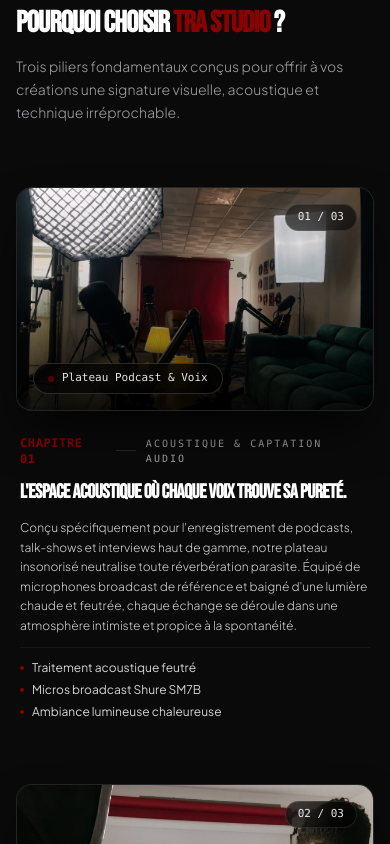
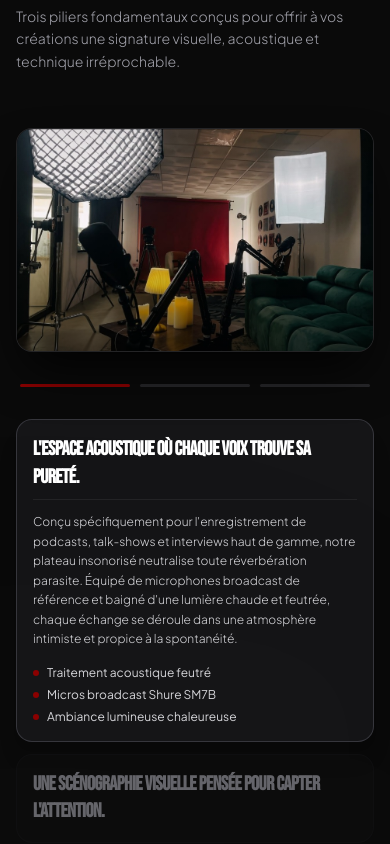
Before and after one commit to ntajemouti/TRA--STUDIO, a React (Vite) app: page / in a window 390 px wide. Shown: the part 6700-7544 px from the top of the page. Built offline with nearby package versions, Linux system fonts and the light colour scheme.

Commit message:
refactor(experience): remove 01-03 numbers, remove all overlays on photos, keep only big titles, and bring image-mask transition to mobile and tablet

```diff
--- a/src/components/showcase/ExperienceSection.tsx
+++ b/src/components/showcase/ExperienceSection.tsx
@@ -2,57 +2,45 @@ import React, { useState, useEffect, useRef } from 'react';
 import { ArrowUpRight } from 'lucide-react';
 import { ScrollReveal } from '../ui/ScrollReveal';
 
-interface Chapter {
+interface ChapterItem {
   id: string;
-  number: string;
-  tag: string;
   title: string;
   description: string;
   specs: string[];
   image: string;
   imageAlt: string;
-  badge: string;
   imagePosition: string;
 }
 
-const CHAPTERS: Chapter[] = [
+const CHAPTERS: ChapterItem[] = [
   {
-    id: 'chapter-podcast',
-    number: '01',
-    tag: 'ACOUSTIQUE & CAPTATION AUDIO',
+    id: 'podcast',
     title: "L'espace acoustique où chaque voix trouve sa pureté.",
     description:
       "Conçu spécifiquement pour l'enregistrement de podcasts, talk-shows et interviews haut de gamme, notre plateau insonorisé neutralise toute réverbération parasite. Équipé de microphones broadcast de référence et baigné d'une lumière chaude et feutrée, chaque échange se déroule dans une atmosphère intimiste et propice à la spontanéité.",
     specs: ['Traitement acoustique feutré', 'Micros broadcast Shure SM7B', 'Ambiance lumineuse chaleureuse'],
     image: '/images/why-choose/chapter-1-podcast.jpg',
     imageAlt: 'Plateau podcast professionnel avec sofa émeraude et microphones studio à TRA Studio',
-    badge: 'Plateau Podcast & Voix',
     imagePosition: 'object-center',
   },
   {
-    id: 'chapter-filming',
-    number: '02',
-    tag: 'TOURNAGE & LUMIÈRE CINÉMA',
+    id: 'filming',
     title: "Une scénographie visuelle pensée pour capter l'attention.",
     description:
       "Des formats courts percutants pour les réseaux sociaux aux capsules de marque et shootings éditoriaux, nos caméras 4K grand capteur et notre éclairage Godox modulable sculptent chaque plan avec une précision chirurgicale. Du cyclorama blanc épuré aux décors thématiques, votre identité visuelle s'exprime sans compromis.",
     specs: ['Captation multicaméra 4K', 'Projecteurs Godox à lumière modelée', 'Cyclorama & décors modulables'],
     image: '/images/why-choose/chapter-2-filming.jpg',
     imageAlt: 'Session de tournage audiovisuel et shooting avec éclairage Godox et caméra à TRA Studio',
-    badge: 'Plateau Audiovisuel 4K',
     imagePosition: 'object-[center_20%]',
   },
   {
-    id: 'chapter-postprod',
-    number: '03',
-    tag: 'RÉGIE TECHNIQUE & WORKFLOW IMMÉDIAT',
+    id: 'postprod',
     title: "Un accompagnement millimétré et des rushs prêts à l'emploi.",
     description:
       "De la régie de monitoring aux postes de montage dédiés, notre assistance technique veille en direct sur le calibrage sonore, l'étalonnage et le cadrage. À la fin de chaque séance, repartez sans attendre avec l'intégralité de vos fichiers haute résolution bruts ou montés, immédiatement exploitables pour vos diffusions.",
     specs: ['Monitoring son & image en direct', 'Livraison instantanée des rushs', 'Assistance technique continue'],
     image: '/images/why-choose/chapter-3-postprod.jpg',
     imageAlt: 'Poste de régie, monitoring et post-production avec vue sur plateau à TRA Studio',
-    badge: 'Régie & Post-Production',
     imagePosition: 'object-[center_42%]',
   },
 ];
@@ -62,7 +50,31 @@ export const ExperienceSection: React.FC = () => {
   const chapterRefs = useRef<(HTMLDivElement | null)[]>([]);
   const isScrollingManual = useRef<boolean>(false);
 
-  // Set up scroll-triggered chapter transitions on desktop using IntersectionObserver
+  // Mobile / Tablet touch swipe gesture tracking
+  const touchStartX = useRef<number>(0);
+  const touchEndX = useRef<number>(0);
+
+  const handleTouchStart = (e: React.TouchEvent) => {
+    touchStartX.current = e.touches[0].clientX;
+    touchEndX.current = e.touches[0].clientX;
+  };
+
+  const handleTouchMove = (e: React.TouchEvent) => {
+    touchEndX.current = e.touches[0].clientX;
+  };
+
+  const handleTouchEnd = () => {
+    const deltaX = touchStartX.current - touchEndX.current;
+    if (deltaX > 45) {
+      // Swipe left -> Next
+      setActiveChapter((prev) => (prev + 1) % CHAPTERS.length);
+    } else if (deltaX < -45) {
+      // Swipe right -> Prev
+      setActiveChapter((prev) => (prev - 1 + CHAPTERS.length) % CHAPTERS.length);
+    }
+  };
+
+  // Scroll-triggered chapter transitions on desktop using IntersectionObserver
   useEffect(() => {
     if (typeof window === 'undefined') return;
 
@@ -95,7 +107,7 @@ export const ExperienceSection: React.FC = () => {
     setActiveChapter(index);
     isScrollingManual.current = true;
     const target = chapterRefs.current[index];
-    if (target) {
+    if (target && window.innerWidth >= 1024) {
       target.scrollIntoView({ behavior: 'smooth', block: 'center' });
     }
     setTimeout(() => {
@@ -115,15 +127,10 @@ export const ExperienceSection: React.FC = () => {
       <div className="max-w-7xl mx-auto px-4 sm:px-6 lg:px-8 relative z-10 space-y-12 sm:space-y-16 lg:space-y-20">
 
         {/* =========================================================================
-            SECTION HEADER: Minimalist, editorial and high-end
+            SECTION HEADER: Clean & Editorial
            ========================================================================= */}
         <ScrollReveal animation="fade-down" duration={700}>
-          <div className="max-w-3xl space-y-4">
-            <div className="inline-flex items-center gap-2.5 px-3.5 py-1.5 rounded-full bg-zinc-900/90 border border-zinc-800 text-[11px] font-mono tracking-widest text-zinc-300 uppercase shadow-sm">
-              <span className="w-1.5 h-1.5 rounded-full bg-studio-red" />
-              <span>EXCELLENCE AUDIOVISUELLE • TÉMARA</span>
-            </div>
-
+          <div className="max-w-3xl space-y-3 sm:space-y-4">
             <h2 className="text-3xl sm:text-5xl lg:text-6xl font-display font-black uppercase tracking-tight text-white leading-[1.05]">
               Pourquoi choisir <span className="text-studio-red">TRA Studio</span> ?
             </h2>
@@ -136,12 +143,13 @@ export const ExperienceSection: React.FC = () => {
 
         {/* =========================================================================
             DESKTOP COMPOSITION (lg+):
-            - Large cinematic photo with smooth image-mask reveals
-            - Clean aligned text column with 3 chapters & minimal progress indicator
+            - Pure cinematic image (no text, no numbers on top of the photo)
+            - Smooth image-mask reveal transition
+            - Clean aligned text column with the 3 big titles
            ========================================================================= */}
         <div className="hidden lg:grid lg:grid-cols-12 lg:gap-12 xl:gap-16 items-start relative">
 
-          {/* Left Column: Sticky Cinematic Image Viewport */}
+          {/* Left Column: Sticky Cinematic Image Viewport (Pure Photo, No text overlays) */}
           <div className="lg:col-span-7 sticky top-28">
             <div className="relative aspect-[16/11] xl:aspect-[4/3] w-full rounded-3xl overflow-hidden bg-zinc-950 border border-zinc-800/90 shadow-2xl shadow-black/90 group">
               {CHAPTERS.map((ch, idx) => {
@@ -169,21 +177,8 @@ export const ExperienceSection: React.FC = () => {
                       loading={idx === 0 ? 'eager' : 'lazy'}
                     />
 
-                    {/* Subtle cinematic gradient vignette */}
-                    <div className="absolute inset-0 bg-gradient-to-t from-black/85 via-black/25 to-black/10 pointer-events-none" />
-
-                    {/* Discreet bottom status badge */}
-                    <div className="absolute bottom-6 left-6 z-20 flex items-center gap-2.5 px-4 py-2 rounded-full bg-black/65 backdrop-blur-md border border-white/15 text-xs text-zinc-200 shadow-xl">
-                      <span className="w-2 h-2 rounded-full bg-studio-red animate-pulse" />
-                      <span className="font-mono text-[11px] tracking-wider uppercase">{ch.badge}</span>
-                      <span className="text-zinc-600 font-mono">•</span>
-                      <span className="text-zinc-400 font-mono text-[11px]">TRA Studio 4K</span>
-                    </div>
-
-                    {/* Top right chapter label */}
-                    <div className="absolute top-6 right-6 z-20 px-3.5 py-1.5 rounded-full bg-black/60 backdrop-blur-md border border-white/10 font-mono text-xs text-white/90">
-                      <span>{ch.number} / 03</span>
-                    </div>
+                    {/* Pure subtle vignette - NO text, NO numbers on photo */}
+                    <div className="absolute inset-0 bg-gradient-to-t from-black/50 via-transparent to-black/10 pointer-events-none" />
                   </div>
                 );
               })}
@@ -193,28 +188,20 @@ export const ExperienceSection: React.FC = () => {
             <div className="h-6 w-3/4 mx-auto bg-gradient-to-r from-transparent via-studio-red/20 to-transparent blur-xl pointer-events-none -mt-3" />
           </div>
 
-          {/* Right Column: Editorial Text Area & Progress Indicator */}
+          {/* Right Column: Text Area with the 3 Big Titles Only */}
           <div className="lg:col-span-5 space-y-4 pt-2">
 
-            {/* Minimal Progress Indicator & Chapter Selector */}
-            <div className="sticky top-28 z-30 pb-6 mb-2 border-b border-zinc-800/80 bg-studio-bg/95 backdrop-blur-md flex items-center justify-between">
-              <div className="flex items-center gap-3">
+            {/* Minimalist Progress Bar (Slim Lines Only, No Numbers) */}
+            <div className="sticky top-28 z-30 pb-5 mb-2 border-b border-zinc-800/80 bg-studio-bg/95 backdrop-blur-md flex items-center gap-3">
               {CHAPTERS.map((ch, idx) => (
                 <button
                   key={ch.id}
                   type="button"
                   onClick={() => handleSelectChapter(idx)}
-                    className="group flex items-center gap-2 py-1 cursor-pointer transition-all"
-                    title={`Passer au chapitre ${ch.number}`}
+                  className="flex-1 py-2 cursor-pointer transition-all group"
+                  aria-label={`Volet ${idx + 1}`}
                 >
-                    <span
-                      className={`font-mono text-xs font-bold tracking-wider transition-colors duration-300 ${
-                        activeChapter === idx ? 'text-white' : 'text-zinc-500 group-hover:text-zinc-300'
-                      }`}
-                    >
-                      {ch.number}
-                    </span>
-                    <div className="h-[2px] w-8 xl:w-11 bg-zinc-800 rounded-full overflow-hidden">
+                  <div className="h-[3px] w-full bg-zinc-800 rounded-full overflow-hidden transition-colors group-hover:bg-zinc-700">
                     <div
                       className="h-full bg-studio-red transition-all duration-500 ease-out"
                       style={{
@@ -226,12 +213,7 @@ export const ExperienceSection: React.FC = () => {
               ))}
             </div>
 
-              <span className="font-mono text-[11px] text-zinc-500 tracking-widest uppercase">
-                CH. 0{activeChapter + 1} / 03
-              </span>
-            </div>
-
-            {/* 3 Vertically Arranged Chapters */}
+            {/* 3 Vertically Arranged Chapters (Big Titles Dominant) */}
             <div className="divide-y divide-zinc-900/60">
               {CHAPTERS.map((ch, idx) => {
                 const isActive = activeChapter === idx;
@@ -243,25 +225,18 @@ export const ExperienceSection: React.FC = () => {
                       chapterRefs.current[idx] = el;
                     }}
                     onClick={() => handleSelectChapter(idx)}
-                    className={`py-12 xl:py-16 transition-all duration-500 cursor-pointer select-none ${
+                    className={`py-10 xl:py-14 transition-all duration-500 cursor-pointer select-none ${
                       isActive
                         ? 'opacity-100 translate-x-0'
                         : 'opacity-40 hover:opacity-75 translate-x-1'
                     }`}
                   >
-                    {/* Chapter Header: Number & Tag */}
-                    <div className="flex items-center gap-3 mb-3">
-                      <span className="font-mono text-xs font-bold text-studio-red tracking-wider">
-                        CHAPITRE {ch.number}
-                      </span>
-                      <span className="h-px w-6 bg-zinc-800" />
-                      <span className="text-[11px] font-mono tracking-[0.2em] uppercase text-zinc-400">
-                        {ch.tag}
-                      </span>
-                    </div>
-
-                    {/* Headline */}
-                    <h3 className="text-2xl xl:text-3xl font-display font-black text-white uppercase tracking-tight leading-tight mb-4">
+                    {/* Big Title ONLY (Clean, bold, impactful) */}
+                    <h3
+                      className={`text-2xl xl:text-3xl font-display font-black uppercase tracking-tight leading-tight mb-4 transition-colors duration-300 ${
+                        isActive ? 'text-white' : 'text-zinc-400 group-hover:text-zinc-200'
+                      }`}
+                    >
                       {ch.title}
                     </h3>
 
@@ -287,67 +262,117 @@ export const ExperienceSection: React.FC = () => {
         </div>
 
         {/* =========================================================================
-            MOBILE NATURAL VERTICAL LAYOUT (< lg):
-            - No sticky locks, natural fluid scrolling
-            - Each chapter displays its cinematic photo followed by elegant text
+            MOBILE & TABLET VERSION (< lg):
+            - Single cinematic photo container with the EXACT SAME image-mask reveal!
+            - Touch swipe support on photo (swipe left/right)
+            - Clean minimalist dash progress lines
+            - 3 Big Titles below (tap to switch photo and expand details)
+            - Pure photo with NO numbers, NO text overlay!
            ========================================================================= */}
-        <div className="lg:hidden space-y-16 sm:space-y-20 pt-4">
-          {CHAPTERS.map((ch, idx) => (
-            <ScrollReveal key={ch.id} animation="fade-up" delay={idx * 80}>
-              <div className="space-y-6">
-                {/* Large Cinematic Photo Container */}
-                <div className="relative aspect-[16/10] w-full rounded-2xl sm:rounded-3xl overflow-hidden bg-zinc-950 border border-zinc-800/90 shadow-2xl shadow-black/80">
+        <div className="lg:hidden space-y-6 pt-2">
+
+          {/* 1. Single Cinematic Photo Viewport with Mask Reveal Transition */}
+          <div
+            className="relative aspect-[16/10] sm:aspect-[16/9] w-full rounded-2xl sm:rounded-3xl overflow-hidden bg-zinc-950 border border-zinc-800/90 shadow-2xl shadow-black/90 select-none cursor-grab active:cursor-grabbing"
+            onTouchStart={handleTouchStart}
+            onTouchMove={handleTouchMove}
+            onTouchEnd={handleTouchEnd}
+          >
+            {CHAPTERS.map((ch, idx) => {
+              const isActive = activeChapter === idx;
+              return (
+                <div
+                  key={ch.id}
+                  className={`absolute inset-0 w-full h-full transition-all duration-700 ease-[cubic-bezier(0.16,1,0.3,1)] ${
+                    isActive
+                      ? 'opacity-100 scale-100 pointer-events-auto z-10'
+                      : 'opacity-0 scale-[1.05] pointer-events-none z-0'
+                  }`}
+                  style={{
+                    clipPath: isActive
+                      ? 'polygon(0% 0%, 100% 0%, 100% 100%, 0% 100%)'
+                      : 'polygon(0% 100%, 100% 100%, 100% 100%, 0% 100%)',
+                    transition:
+                      'clip-path 750ms cubic-bezier(0.16, 1, 0.3, 1), transform 900ms cubic-bezier(0.16, 1, 0.3, 1), opacity 600ms ease-out',
+                  }}
+                >
                   <img
                     src={ch.image}
                     alt={ch.imageAlt}
                     className={`w-full h-full object-cover ${ch.imagePosition}`}
-                    loading="lazy"
+                    loading={idx === 0 ? 'eager' : 'lazy'}
                   />
-                  <div className="absolute inset-0 bg-gradient-to-t from-black/85 via-black/20 to-transparent pointer-events-none" />
 
-                  {/* Corner Badge */}
-                  <div className="absolute bottom-4 left-4 flex items-center gap-2 px-3.5 py-1.5 rounded-full bg-black/65 backdrop-blur-md border border-white/15 text-[11px] text-zinc-200 font-mono shadow-lg">
-                    <span className="w-1.5 h-1.5 rounded-full bg-studio-red animate-pulse" />
-                    <span>{ch.badge}</span>
+                  {/* Pure subtle vignette - NO text, NO numbers on photo */}
+                  <div className="absolute inset-0 bg-gradient-to-t from-black/50 via-transparent to-black/10 pointer-events-none" />
+                </div>
+              );
+            })}
           </div>
 
-                  <div className="absolute top-4 right-4 px-3 py-1 rounded-full bg-black/60 backdrop-blur-md border border-white/10 font-mono text-[11px] text-white/90">
-                    <span>{ch.number} / 03</span>
+          {/* 2. Minimalist Progress Lines (Tap to switch) */}
+          <div className="flex items-center gap-2.5 px-1">
+            {CHAPTERS.map((ch, idx) => (
+              <button
+                key={ch.id}
+                type="button"
+                onClick={() => setActiveChapter(idx)}
+                className="flex-1 py-2 cursor-pointer transition-all"
+                aria-label={`Volet ${idx + 1}`}
+              >
+                <div className="h-[3px] w-full bg-zinc-800 rounded-full overflow-hidden">
+                  <div
+                    className="h-full bg-studio-red transition-all duration-500 ease-out"
+                    style={{ width: activeChapter === idx ? '100%' : '0%' }}
+                  />
                 </div>
+              </button>
+            ))}
           </div>
 
-                {/* Chapter Editorial Content */}
-                <div className="space-y-3 px-1">
-                  <div className="flex items-center gap-2.5">
-                    <span className="font-mono text-xs font-bold text-studio-red tracking-wider">
-                      CHAPITRE {ch.number}
-                    </span>
-                    <span className="h-px w-5 bg-zinc-800" />
-                    <span className="text-[10px] font-mono tracking-[0.2em] uppercase text-zinc-400">
-                      {ch.tag}
-                    </span>
-                  </div>
-
-                  <h3 className="text-xl sm:text-2xl font-display font-black text-white uppercase tracking-tight leading-snug">
+          {/* 3. The 3 Big Titles (Tap any title to trigger mask transition) */}
+          <div className="space-y-3">
+            {CHAPTERS.map((ch, idx) => {
+              const isActive = activeChapter === idx;
+              return (
+                <div
+                  key={ch.id}
+                  onClick={() => setActiveChapter(idx)}
+                  className={`p-4 sm:p-5 rounded-2xl transition-all duration-300 cursor-pointer border ${
+                    isActive
+                      ? 'bg-zinc-900/80 border-zinc-700/80 shadow-xl'
+                      : 'bg-zinc-900/25 border-zinc-900/60 hover:border-zinc-800 opacity-60 hover:opacity-90'
+                  }`}
+                >
+                  {/* Big Title ONLY */}
+                  <h3
+                    className={`text-xl sm:text-2xl font-display font-black uppercase tracking-tight leading-snug transition-colors duration-300 ${
+                      isActive ? 'text-white' : 'text-zinc-400'
+                    }`}
+                  >
                     {ch.title}
                   </h3>
 
+                  {/* Expanded description & specs for active title */}
+                  {isActive && (
+                    <div className="space-y-3 pt-3 mt-2 border-t border-zinc-800/80 animate-in fade-in duration-300">
                       <p className="text-zinc-300 font-light text-xs sm:text-sm leading-relaxed">
                         {ch.description}
                       </p>
-
-                  <div className="space-y-1.5 pt-3 border-t border-zinc-900">
+                      <div className="space-y-1.5 pt-1">
                         {ch.specs.map((spec, sIdx) => (
                           <div key={sIdx} className="flex items-center gap-2 text-xs text-zinc-300">
-                        <span className="w-1 h-1 rounded-full bg-studio-red flex-shrink-0" />
+                            <span className="w-1.5 h-1.5 rounded-full bg-studio-red flex-shrink-0" />
                             <span>{spec}</span>
                           </div>
                         ))}
                       </div>
                     </div>
+                  )}
                 </div>
-            </ScrollReveal>
-          ))}
+              );
+            })}
+          </div>
         </div>
 
         {/* =========================================================================
```
Lines whose indentation alone changed are shown as unchanged.
